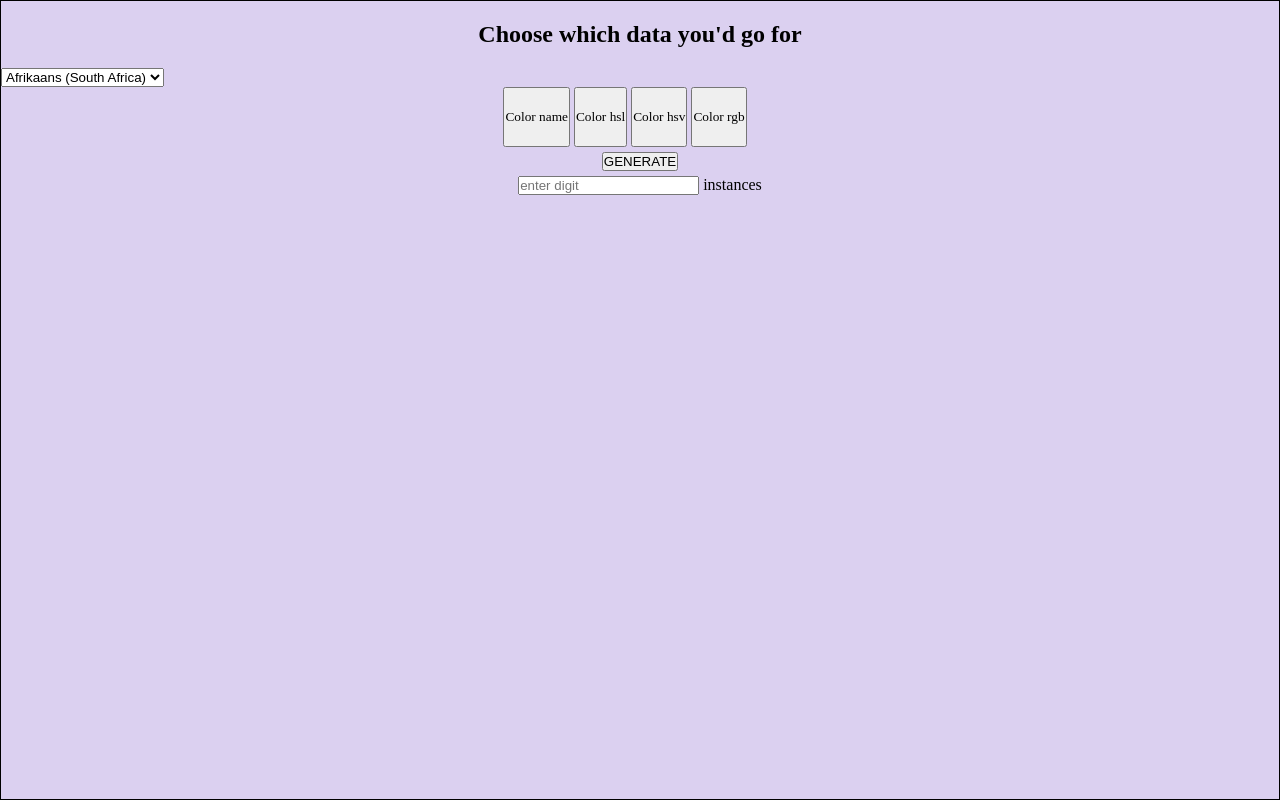
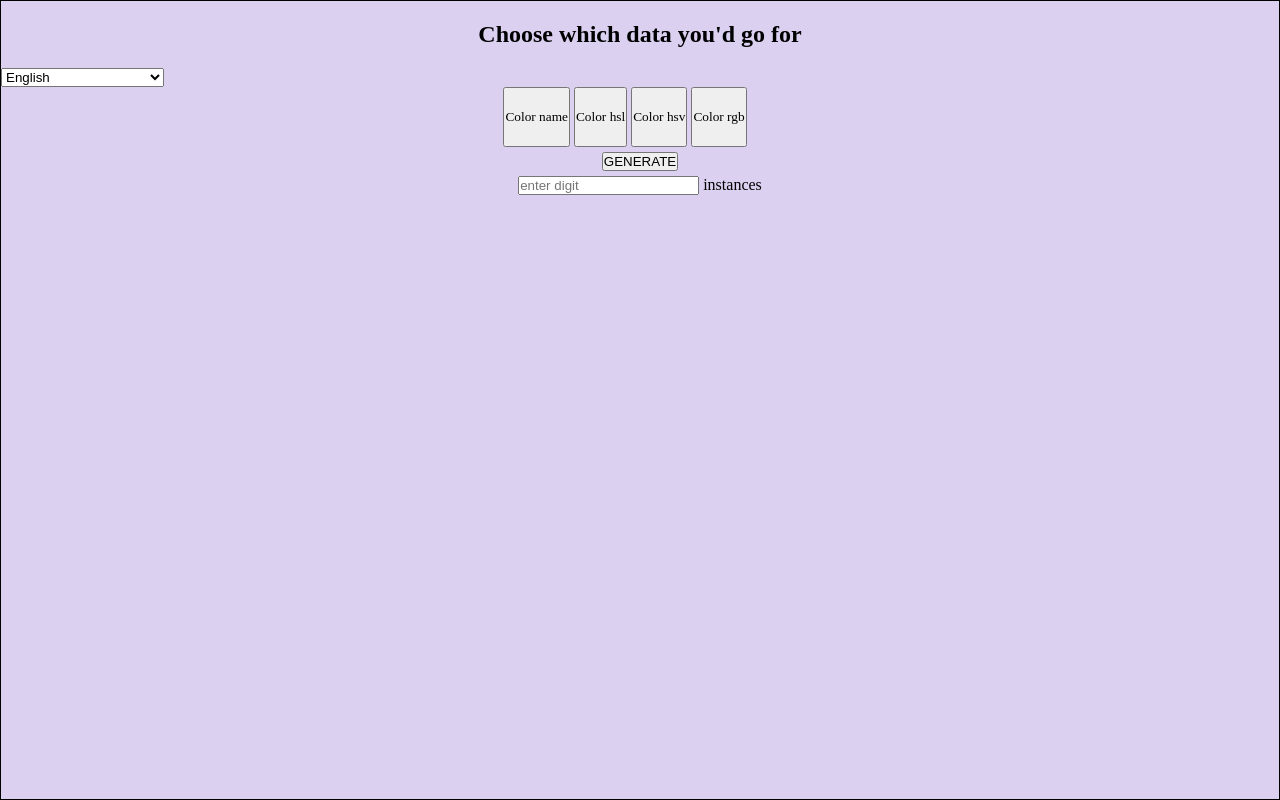
Before and after one commit to andresafag/random_info, a Flask app: template templates/colors.html in a window 1280 px wide. Run offline with Flask 3, Linux system fonts and the light colour scheme; the template is opened without the code that fills it, so the values that code supplies are empty.

Commit message:
added language selection

```diff
--- a/templates/selection.html
+++ b/templates/selection.html
@@ -11,7 +11,7 @@
     <h2>Choose which data you'd go for</h2>
       <div>
         {% raw %}
-            <select name="" id="">
+            <select>
                 <option value="af_ZA">Afrikaans (South Africa)</option>
                 <option value="ar">Arabic</option>
                 <option value="az">Azerbaijani</option>
@@ -20,7 +20,7 @@
                 <option value="de">German</option>
                 <option value="de_AT">German (Austria)</option>
                 <option value="dv">Maldivian</option>
-                <option value="en">English</option>
+                <option value="en" selected>English</option>
                 <option value="en_AU">English (Australia)</option>
                 <option value="en_GB">English (Great Britain)</option>
                 <option value="en_IE">English (Ireland)</option>
@@ -66,6 +66,8 @@
       let dateChosenStart = ''
       let dateChosenEnd = ''
       let previousId = ''
+
+      document.title == "Dates" ? document.querySelector('select').remove() : {}
 
       let num = document.getElementById('number')
       num.max = 100;
```
